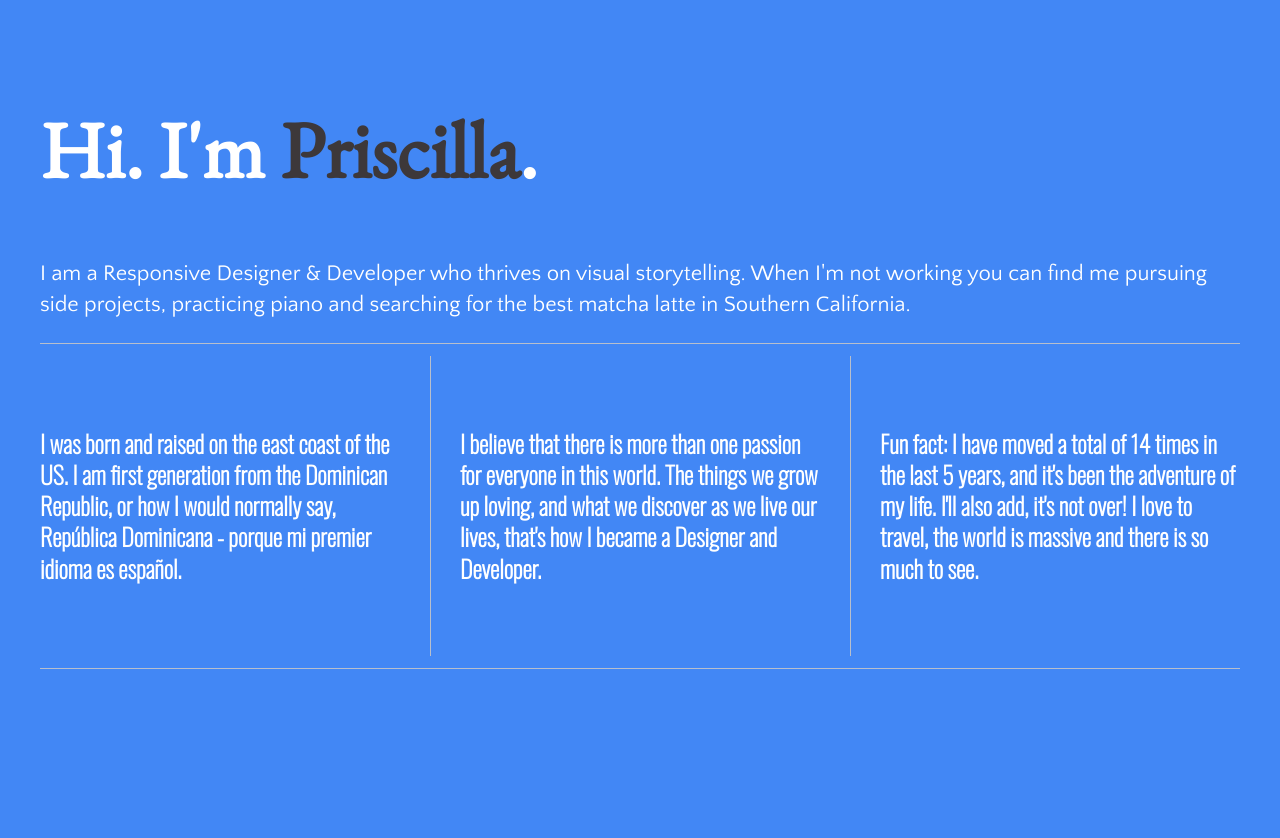
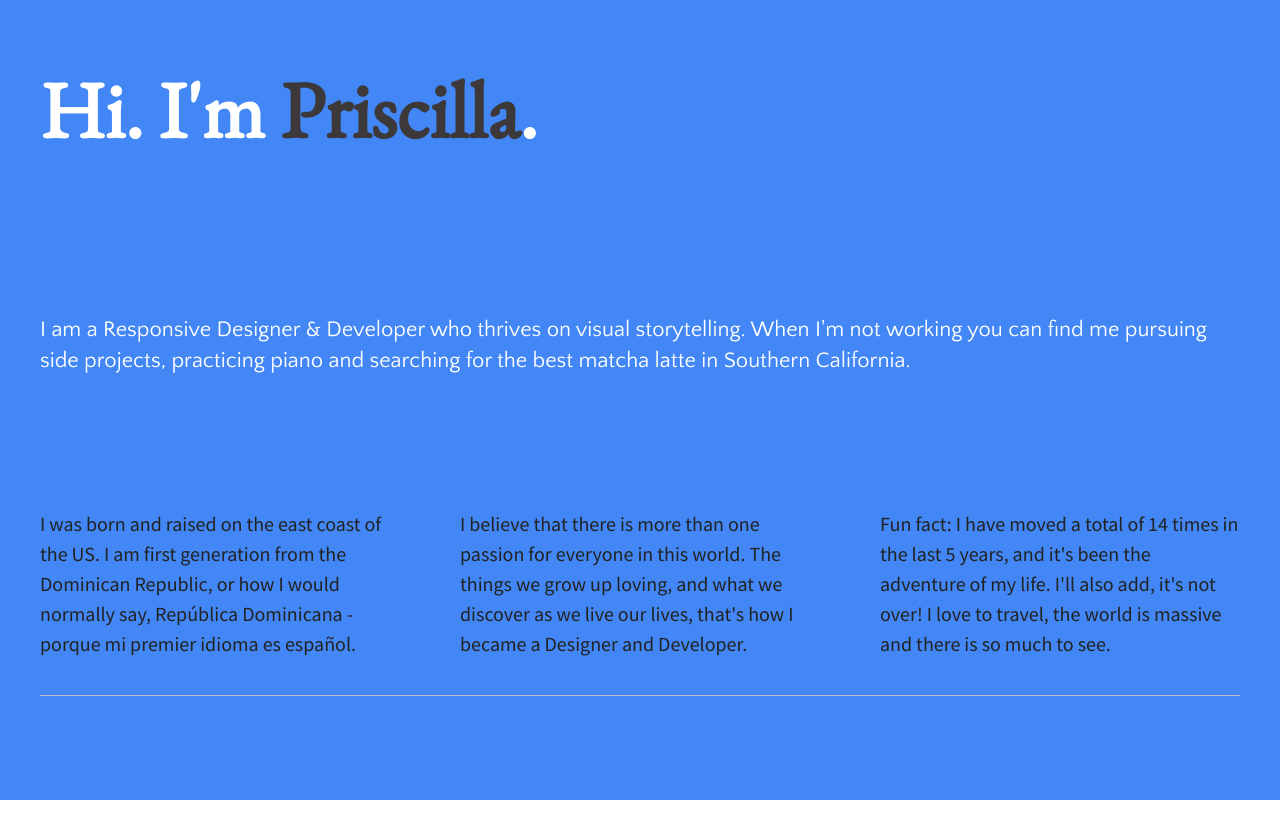
Before and after one commit to pperalta-ux/flexbox-grid-content, a plain HTML site: page index.html in a window 1280 px wide. After the commit the page ends 800 px from the top, so only its background shows below. Drawn offline with nearby package versions, Linux system fonts and the light colour scheme.

Commit message:
created layour using flexbox

```diff
--- a/css/main.css
+++ b/css/main.css
@@ -99,54 +99,63 @@ textarea {
 html {
   background-color: #fff;
   height: 100%;
+  width: 100%;
 }
 
 body {
   font-family: 'Source Sans Pro', sans-serif, 'EB Garamond', serif, 'Oswald', sans-serif, 'Quattrocento Sans', sans-serif;
-  padding: 2em;
+  padding: 0em 2em;
   font-size: 1.25em;
   height: 100%;
   background-color: #4287f5;
+  display: flex;
+  justify-content: center;
 }
 
-.introduction h1 {
+.flex-container {
+  display: flex;
+  flex-flow: row wrap;
+  justify-content: space-between;
+  max-width: 1200px;
+}
+header, footer {
+  width: 100%;
+  display: flex;
+  justify-content: flex-start;
+}
+header h1 {
   font-size: 4em;
   color: #FFFFFF;
   font-family: 'EB Garamond', serif;
 }
-
-.introduction h1 span {
+header h1 span {
   color: #3d383a;
 }
-
-.introduction p {
+main {
+  width: 100%;
+  display: flex;
+  justify-content: center;
+}
+main p{
   font-size: 1.1em;
   color: #ffffff;
   font-family: 'Quattrocento Sans', sans-serif;
 }
-.wrapper {
-  /*add display:flex and set justify-content to space-between*/
-  font-weight: 700;
+.flex-items {
   display: flex;
-  justify-content: space-between;
+  justify-content: center;
+  align-items: center;
+  line-height: 1.5em;
+  font-size: 1em;
+  border-bottom: 1px solid #b8bfcc;
+}
+footer {
+  border-top: 1px solid #b8bfcc;
 }
 
-.div-1, .div-2, .div-3 {
-  /*give the divs a width of 30%, add display:flex, set justify-content and align-items to center*/
-  color: #fff;
-  line-height: 1.3em;
-  font-size: 1.2em;
-  font-family: 'Oswald', sans-serif;
-  background-color: #4287f5;
-  height: 300px;
-  width: 30%;
-  align-items: center;
-  justify-content: center;
-  display: flex;
+footer i {
+  padding: 30px 20px 0 0;
 }
-
-
-
 
 /* ==========================================================================
    Helper classes
@@ -227,20 +236,21 @@ body {
    These examples override the primary ('mobile first') styles.
    Modify as content requires.
    ========================================================================== */
-@media all and (min-width: 1200px) {
-       .wrapper {
-        border-top: 1px solid #b8bfcc;
-        border-bottom: 1px solid #b8bfcc;
-        padding-top: 1%;
-        padding-bottom: 1%;
-       }
-       .div-1, .div-2, .div-3 {
-         flex-basis: 30%;
-       }
-        .div-1, .div-2 {
-        border-right: 1px solid #b8bfcc;
-        padding-right: 30px;
-       }
+@media all and (max-width: 768px) {
+  body {
+      padding: 1em;
+  }
+}
+@media (min-width:1200px) {
+  .flex-items {
+    flex-basis: 30%;
+    border-bottom: none;
+  }
+  #div-2 p {
+    border-left: 1px solid #b8bfcc;
+    border-right: 1px solid #b8bfcc;
+    padding: 0 40px;
+  }
 }
 
 @media print,
--- a/index.html
+++ b/index.html
@@ -26,25 +26,34 @@
         <!--[if lt IE 8]>
             <p class="browserupgrade">You are using an <strong>outdated</strong> browser. Please <a href="http://browsehappy.com/">upgrade your browser</a> to improve your experience.</p>
         <![endif]-->
-        <section class="introduction">
-            <h1> Hi. I'm <span>Priscilla</span>. </h2>
+        <section class="flex-container">
+          <header>
+            <h1> Hi. I'm <span>Priscilla</span>. </h1>
+          </header>
+          <main>
                 <p> I am a Responsive Designer & Developer who thrives on visual storytelling.
                     When I'm not working you can find me pursuing side projects, practicing piano
                     and searching for the best matcha latte in Southern California.
                 </p>
+          </main>
 
-        <section class="wrapper">
-            <div class="div-1">
+          <div id="div-1" class="flex-items">
                 I was born and raised on the east coast of the US. I am first generation from the Dominican
                 Republic, or how I would normally say, República Dominicana - porque mi premier idioma es español.
-            </div>
-            <div class="div-2">
+          </div>
+          <div id="div-2" class="flex-items">
                 I believe that there is more than one passion for everyone in this world. The things we grow up
                 loving, and what we discover as we live our lives, that's how I became a Designer and Developer.
-            </div>
-            <div class="div-3">
+          </div>
+          <div id="div-3" class="flex-items">
                 Fun fact: I have moved a total of 14 times in the last 5 years, and it's been the adventure of my life.
                 I'll also add, it's not over! I love to travel, the world is massive and there is so much to see.
+          </div>
+          <footer>
+              <i class="fab fa-twitter"></i>
+              <i class="fab fa-linkedin"></i>
+              <i class="fab fa-pinterest"></i>
+          </footer>
         </section>
 
         <script src="https://ajax.googleapis.com/ajax/libs/jquery/1.11.3/jquery.min.js"></script>
```
